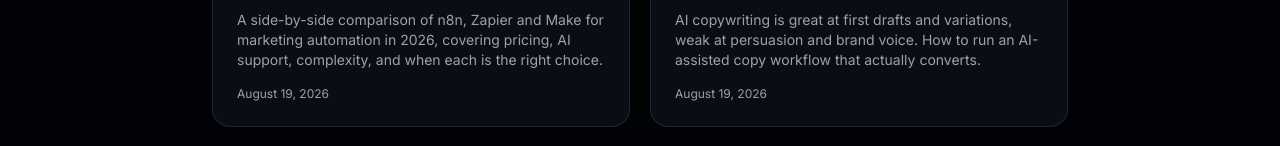
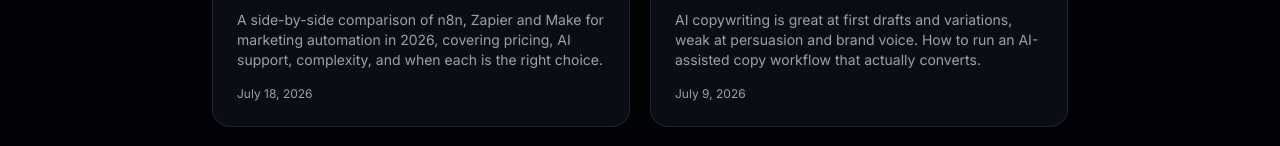
Before and after one commit to mueedbhat-create/mueed-portfolio, a Next.js app: page /blog in a window 1280 px wide. Shown: the part 744-890 px from the top of the page. Built offline with nearby package versions, Linux system fonts and the light colour scheme.

Commit message:
Stagger blog post dates for organic freshness signal

```diff
--- a/data/posts.tsx
+++ b/data/posts.tsx
@@ -24,7 +24,7 @@ export const posts: BlogPost[] = [
       "What to automate first, which tools to use, and how to build AI marketing workflows with n8n, Zapier and Make. A practical 2026 guide for small teams.",
     intro:
       "AI marketing automation is the use of AI tools, like large language models and workflow platforms such as n8n, Zapier and Make, to run repetitive marketing tasks without a person doing them by hand. It covers lead capture, follow-up, content research, drafting, publishing and reporting. A typical workflow triggers on an event, transforms data with AI, and hands the result to the next step: a lead fills a form, an AI drafts a personalized reply, and a sequence schedules follow-ups until the lead replies or converts. Teams use it to respond to leads in minutes instead of days, ship content faster, and cut manual hours. The best automations feel invisible: the same work gets done faster, with fewer errors and nothing dropped. It does not replace strategy or brand voice. It removes the busywork, so marketers can spend their time on what actually moves the metrics.",
-    date: "2026-08-19",
+    date: "2026-07-28",
     keywords: [
       "AI marketing automation",
       "how to automate marketing with AI",
@@ -196,7 +196,7 @@ export const posts: BlogPost[] = [
       "A side-by-side comparison of n8n, Zapier and Make for marketing automation in 2026, covering pricing, AI support, complexity, and when each is the right choice.",
     intro:
       "n8n, Zapier and Make are the three most-used automation platforms in marketing in 2026, and the right pick depends on your team, your data and your budget. Zapier is the fastest way to connect two apps with almost no learning curve. It is best for simple, high-volume integrations on a team that hates maintenance. Make offers a visual, flexible canvas for mid-complexity scenarios at a friendlier price point. n8n is the power pick: open source, self-hostable, code-friendly, with the best native support for AI through LLM nodes, RAG and private data. That makes it the default for teams that want AI marketing automation without sending sensitive data to third parties. Most teams end up picking one and staying with it, so it pays to get the decision right the first time. There is no single winner. Choose n8n for AI-heavy, custom or data-sensitive work, Make for visual workflows, and Zapier for speed and simplicity.",
-    date: "2026-08-19",
+    date: "2026-07-18",
     keywords: [
       "n8n vs zapier vs make",
       "n8n marketing automation",
@@ -334,7 +334,7 @@ export const posts: BlogPost[] = [
       "AI copywriting is great at first drafts and variations, weak at persuasion and brand voice. How to run an AI-assisted copy workflow that actually converts.",
     intro:
       "AI copywriting is using large language models to produce marketing copy, such as ads, landing pages, emails, blogs and social posts, with a human editor deciding what ships. In 2026 the tooling is good enough that AI handles the heavy lifting of research, first drafts and variations, and weak exactly where it has always been weak: originality, persuasion and brand voice. The gap between the best and worst AI copy is rarely the model. It is the brief and the editor behind it. Used well, an AI-assisted workflow cuts production time and revision cycles. In my client work that has meant around 25% fewer revisions on blogs and promotional copy. Used carelessly, it produces generic text that reads like everyone else's. The difference is process: give the model a tight brief and brand guidance, generate options, then edit like a copywriter. The models are the junior writers; the human is the senior.",
-    date: "2026-08-19",
+    date: "2026-07-09",
     keywords: [
       "AI copywriting",
       "AI copywriting tools",
@@ -464,7 +464,7 @@ export const posts: BlogPost[] = [
       "GEO (Generative Engine Optimization) done right: citable passages, brand mentions, freshness and schema. How AI Overviews, ChatGPT and Perplexity choose sources.",
     intro:
       "Generative Engine Optimization (GEO) is the practice of making your website the source an AI answer cites. Google frames it as SEO fundamentals applied to AI search: the same content quality, structure and authority that win rankings also win citations in AI Overviews. The evidence points to a few levers that matter most. Brand mentions correlate roughly 3x more strongly with AI citations than backlinks do. Citable passages, self-contained answers of roughly 134 to 167 words, get extracted into AI answers, with nearly half of citations coming from the first 30% of a page. Freshness matters: content updated within three months is about 3x more likely to be cited, and pages left stale for six months lose citation eligibility. Content with images and structure sees higher selection rates. Finally, only about 11% of domains are cited by both ChatGPT and Google AI Overviews, so the same content can behave very differently across AI surfaces.",
-    date: "2026-08-19",
+    date: "2026-08-11",
     keywords: [
       "optimize for AI search",
       "GEO optimization",
@@ -604,7 +604,7 @@ export const posts: BlogPost[] = [
       "A plain-language definition of AI automation and performance marketing: what it is, how the two halves combine, and what results teams can expect in 2026.",
     intro:
       "AI automation and performance marketing is the combination of two disciplines. AI automation uses large language models and workflow platforms like n8n, Zapier and Make to run repetitive marketing tasks, such as lead capture, follow-up, content research, drafting and publishing, without a person doing them by hand. Performance marketing is the numbers side: funnels, paid campaigns and analytics tuned to measurable outcomes such as CTR, ROAS and conversion rate. The two compound because automation produces more, faster and more consistently, while performance marketing ensures what gets produced is measured and improved. In practice, AI drafts and automates the pipeline; a human keeps strategy, brand voice and final approval. Teams using the combination respond to leads in minutes, ship content several times faster and cut manual hours, freeing marketers to spend their time on the decisions that move the metrics.",
-    date: "2026-08-19",
+    date: "2026-06-30",
     keywords: [
       "AI automation and performance marketing",
       "AI automation",
@@ -693,7 +693,7 @@ export const posts: BlogPost[] = [
       "A plain-language guide to RAG for marketing teams: what retrieval-augmented generation is, where it beats plain prompts, and how to build a grounded pipeline over your own brand docs and data.",
     intro:
       "RAG, short for retrieval-augmented generation, is the way to get an LLM to answer from your own data instead of from what it was trained on. The model does not learn from your files. At query time, the system searches a knowledge base, pulls the most relevant passages, and stuffs them into the prompt before the model writes. That changes the answer from a guess about what you probably meant into a response built on the documents you actually provided. For marketing teams this matters because the data that makes your work distinct, your brand guidelines, product details, past campaign results and customer questions, almost never exists inside the model. It sits in Notion, Drive, a CRM or a spreadsheet. Without RAG, an AI writing for you is writing blind. With it, the AI drafts from the same source material your best hire would use. The pieces are straightforward: chunk the documents, embed them into a vector store, retrieve the relevant chunks at query time, and feed them to the model with a prompt. Tools like n8n make this buildable without a dedicated ML team. The catch is that RAG only works if the source material is current, clean and actually relevant. Garbage in, plausible-sounding garbage out. In the content workflows I build at Anarchy Labs, RAG is what keeps AI drafts tied to a client's own documents and brand voice, and it is the difference between generic output and output a human editor can approve quickly.",
-    date: "2026-08-19",
+    date: "2026-08-05",
     keywords: [
       "RAG for marketing",
       "retrieval augmented generation",
```
